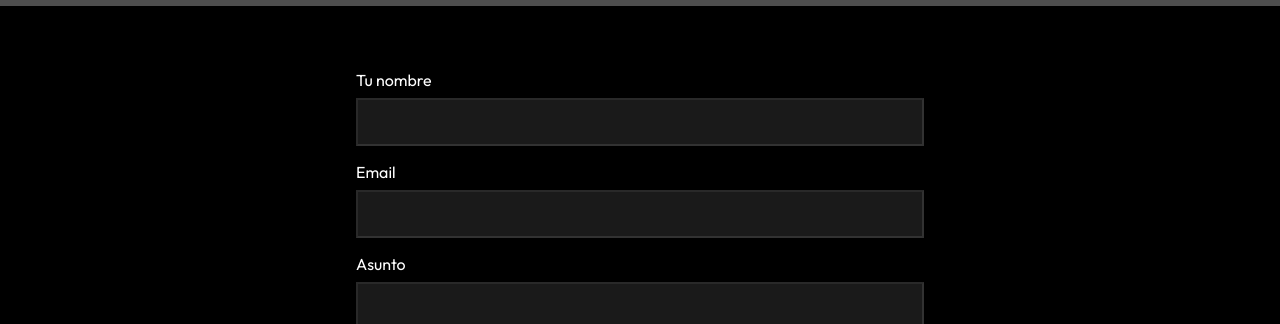
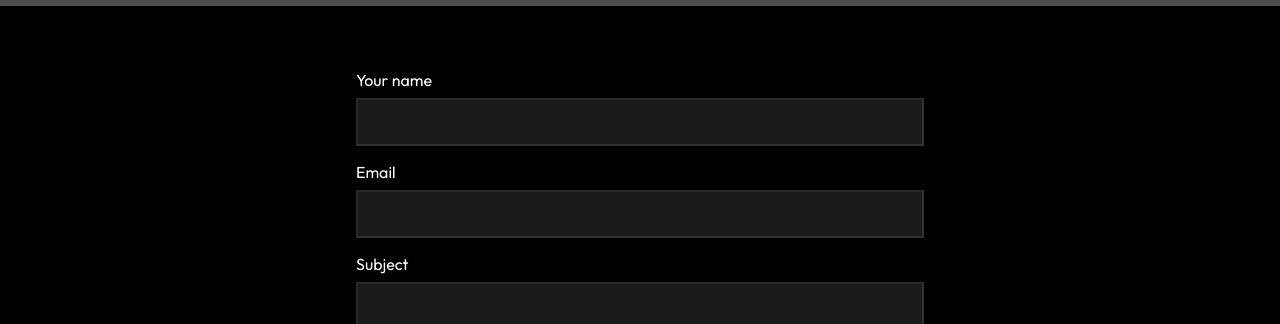
Before and after one commit to mcanavari43/Portfolio, a React (Create React App) app: page /contact in a window 1280 px wide. Shown: the part 474-798 px from the top of the page. Built offline with nearby package versions, Linux system fonts and the light colour scheme; grey boxes are pictures that could not be loaded.

Commit message:
Update ContactForm.js
Traduccion a ingles

```diff
--- a/src/components/ContactForm.js
+++ b/src/components/ContactForm.js
@@ -22,11 +22,11 @@ const ContactForm = () => {
 
   return <div className='form'>
     <form onSubmit={sendEmail}>
-        <label>Tu nombre</label>
+        <label>Your name</label>
         <input type="text" name="name"></input>
         <label>Email</label>
         <input type="email" name="email"></input>
-        <label>Asunto</label>
+        <label>Subject</label>
         <input type="text" name="subject"></input>
         <label>Message</label>
         <textarea rows="6" placeholder='Escribi tu mensaje aqui' name="message"/>
```
